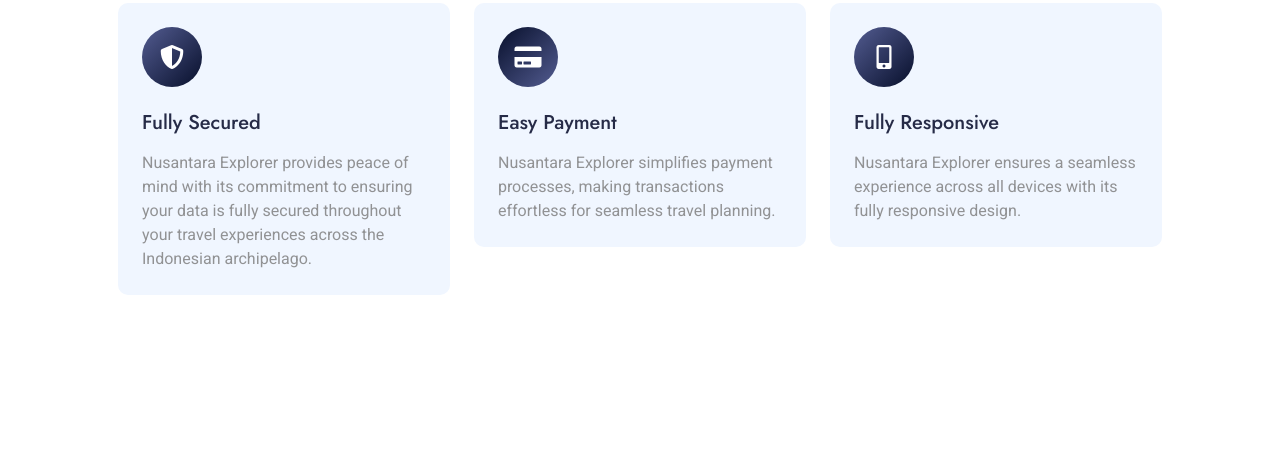
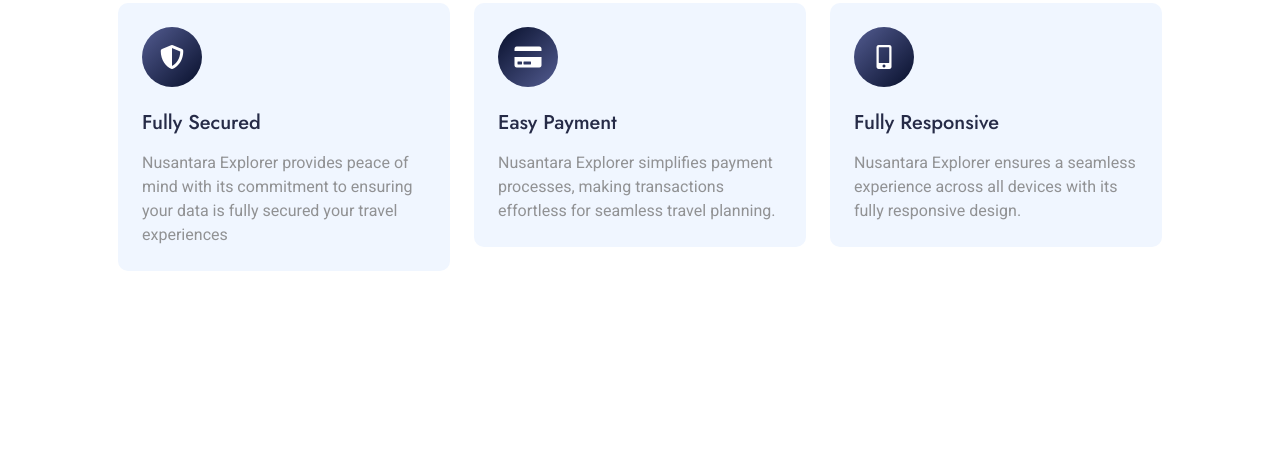
Before and after one commit to rasya109/Nusantara.github.io, a plain HTML site: page index.html in a window 1280 px wide. Shown: the part 1857-2313 px from the top of the page. Drawn offline with nearby package versions, Linux system fonts and the light colour scheme.

Commit message:
ubah lagi

```diff
--- a/index.html
+++ b/index.html
@@ -146,7 +146,7 @@
                                 <i class="fa fa-shield-alt text-white fs-4"></i>
                             </div>
                             <h5 class="mb-3">Fully Secured</h5>
-                            <p class="m-0">Nusantara Explorer provides peace of mind with its commitment to ensuring your data is fully secured throughout your travel experiences across the Indonesian archipelago.</p>
+                            <p class="m-0">Nusantara Explorer provides peace of mind with its commitment to ensuring your data is fully secured your travel experiences</p>
                         </div>
                     </div>
                     <div class="col-lg-4 col-md-6 wow fadeInUp" data-wow-delay="0.3s">
```
